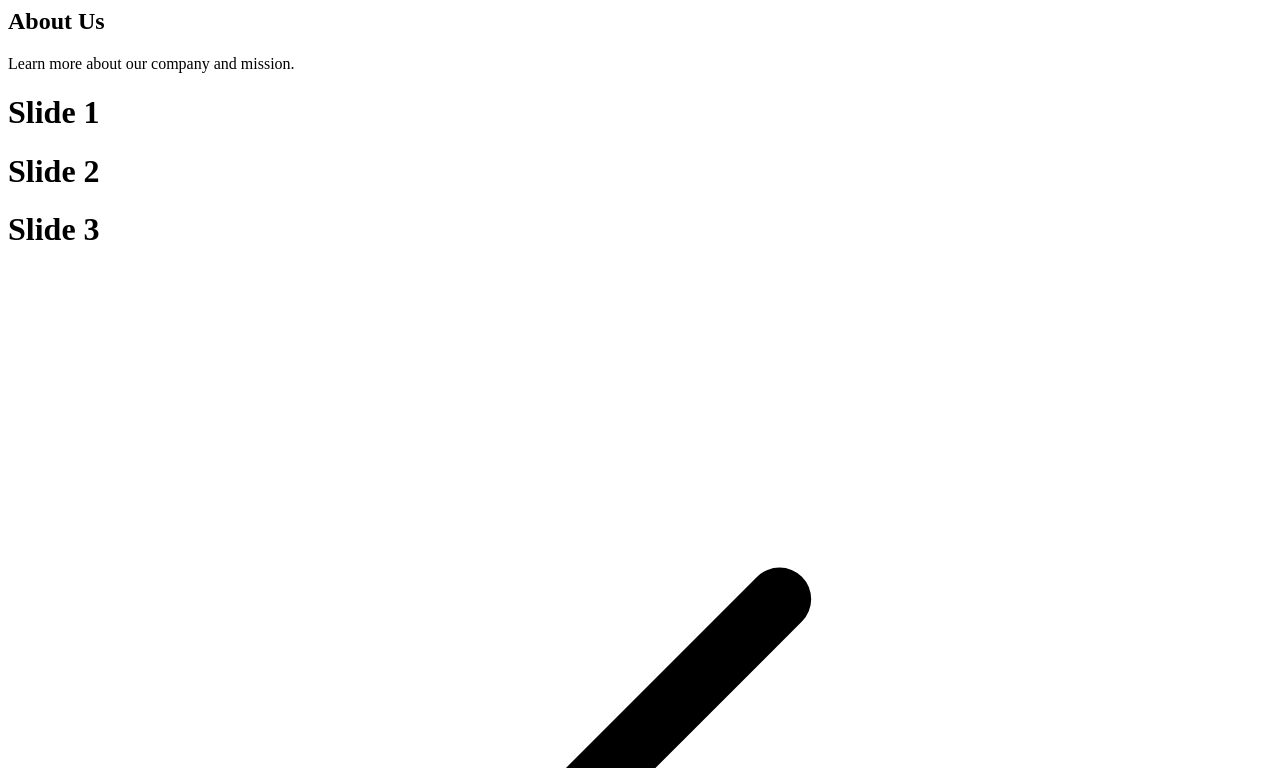
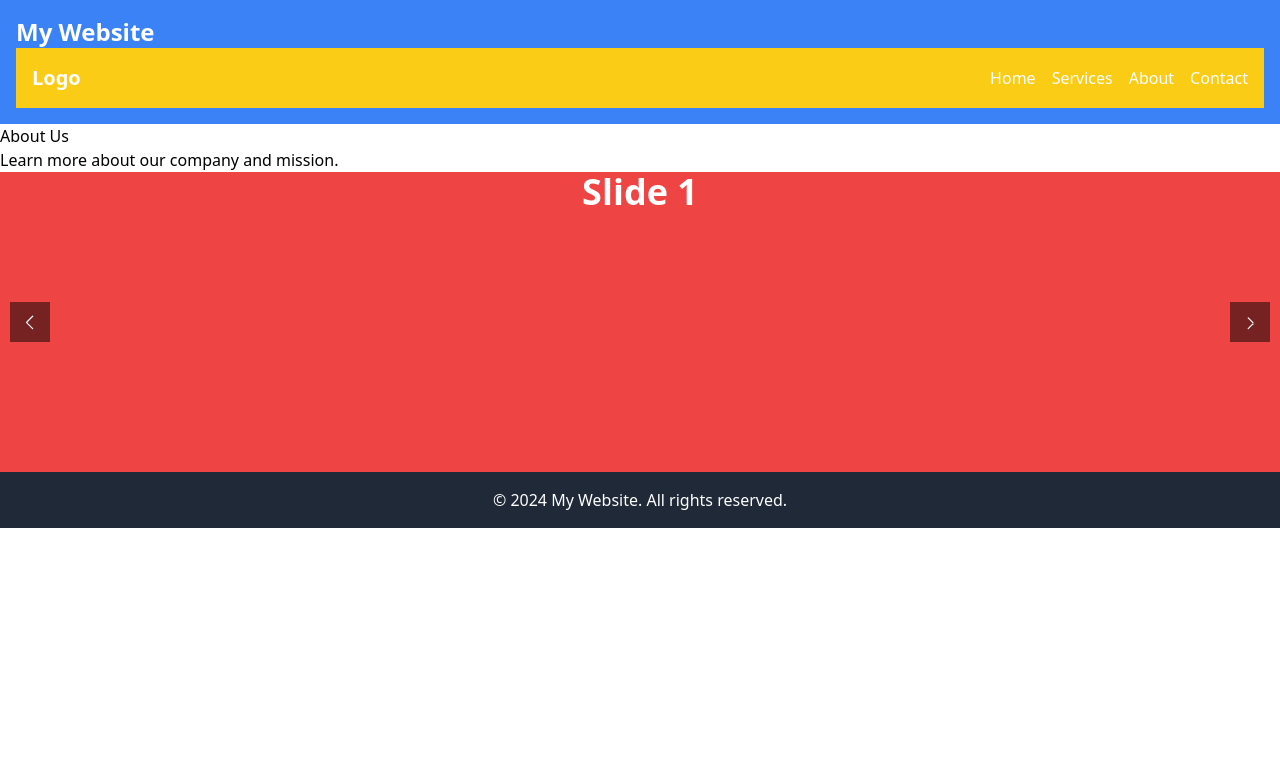
Before and after one commit to kennethcalzado/projectsunlimited, a PHP site: page /public/home.php in a window 1280 px wide. Shown: the top 768 px of the page. After the commit the page ends 528 px from the top, so only its background shows below. Run offline with PHP 8.4, Linux system fonts and the light colour scheme.

Commit message:
master layout update

```diff
--- a/assets/output.css
+++ b/assets/output.css
@@ -544,12 +544,59 @@ video {
   --tw-backdrop-sepia:  ;
 }
 
+.container {
+  width: 100%;
+}
+
+@media (min-width: 640px) {
+  .container {
+    max-width: 640px;
+  }
+}
+
+@media (min-width: 768px) {
+  .container {
+    max-width: 768px;
+  }
+}
+
+@media (min-width: 1024px) {
+  .container {
+    max-width: 1024px;
+  }
+}
+
+@media (min-width: 1280px) {
+  .container {
+    max-width: 1280px;
+  }
+}
+
+@media (min-width: 1536px) {
+  .container {
+    max-width: 1536px;
+  }
+}
+
 .relative {
   position: relative;
 }
 
+.mx-auto {
+  margin-left: auto;
+  margin-right: auto;
+}
+
+.mt-4 {
+  margin-top: 1rem;
+}
+
 .flex {
   display: flex;
+}
+
+.hidden {
+  display: none;
 }
 
 .h-6 {
@@ -568,6 +615,20 @@ video {
   transform: translate(var(--tw-translate-x), var(--tw-translate-y)) rotate(var(--tw-rotate)) skewX(var(--tw-skew-x)) skewY(var(--tw-skew-y)) scaleX(var(--tw-scale-x)) scaleY(var(--tw-scale-y));
 }
 
+.items-center {
+  align-items: center;
+}
+
+.justify-between {
+  justify-content: space-between;
+}
+
+.space-x-4 > :not([hidden]) ~ :not([hidden]) {
+  --tw-space-x-reverse: 0;
+  margin-right: calc(1rem * var(--tw-space-x-reverse));
+  margin-left: calc(1rem * calc(1 - var(--tw-space-x-reverse)));
+}
+
 .bg-blue-500 {
   --tw-bg-opacity: 1;
   background-color: rgb(59 130 246 / var(--tw-bg-opacity));
@@ -576,6 +637,11 @@ video {
 .bg-gray-100 {
   --tw-bg-opacity: 1;
   background-color: rgb(243 244 246 / var(--tw-bg-opacity));
+}
+
+.bg-gray-800 {
+  --tw-bg-opacity: 1;
+  background-color: rgb(31 41 55 / var(--tw-bg-opacity));
 }
 
 .bg-green-500 {
@@ -588,13 +654,37 @@ video {
   background-color: rgb(239 68 68 / var(--tw-bg-opacity));
 }
 
+.bg-yellow-400 {
+  --tw-bg-opacity: 1;
+  background-color: rgb(250 204 21 / var(--tw-bg-opacity));
+}
+
+.p-4 {
+  padding: 1rem;
+}
+
+.py-4 {
+  padding-top: 1rem;
+  padding-bottom: 1rem;
+}
+
 .text-center {
   text-align: center;
+}
+
+.text-2xl {
+  font-size: 1.5rem;
+  line-height: 2rem;
 }
 
 .text-4xl {
   font-size: 2.25rem;
   line-height: 2.5rem;
+}
+
+.text-xl {
+  font-size: 1.25rem;
+  line-height: 1.75rem;
 }
 
 .font-bold {
@@ -648,3 +738,13 @@ video {
 .carousel-arrow.next {
   right: 10px;
 }
+
+@media (min-width: 768px) {
+  .md\:flex {
+    display: flex;
+  }
+
+  .md\:hidden {
+    display: none;
+  }
+}
--- a/public/home.php
+++ b/public/home.php
@@ -1,4 +1,7 @@
-<!--#include virtual="master.html" -->
+<?php
+$pageTitle = "Home";
+ob_start();
+?>
 
 <div id="content">
     <!-- About page content goes here -->
@@ -18,31 +21,17 @@
             </div>
         </div>
         <div class="carousel-arrow prev" onclick="prevSlide()">
-            <svg
-                class="w-6 h-6"
-                fill="currentColor"
-                xmlns="http://www.w3.org/2000/svg"
-                viewBox="0 0 20 20"
-            >
-                <path
-                    fill-rule="evenodd"
+            <svg class="w-6 h-6" fill="currentColor" xmlns="http://www.w3.org/2000/svg" viewBox="0 0 20 20">
+                <path fill-rule="evenodd"
                     d="M6.707 10l5.147-5.146a.5.5 0 0 1 .708.708l-4.793 4.793 4.793 4.793a.5.5 0 1 1-.708.708l-5.147-5.146a.5.5 0 0 1 0-.708z"
-                    clip-rule="evenodd"
-                />
+                    clip-rule="evenodd" />
             </svg>
         </div>
         <div class="carousel-arrow next" onclick="nextSlide()">
-            <svg
-                class="w-6 h-6"
-                fill="currentColor"
-                xmlns="http://www.w3.org/2000/svg"
-                viewBox="0 0 20 20"
-            >
-                <path
-                    fill-rule="evenodd"
+            <svg class="w-6 h-6" fill="currentColor" xmlns="http://www.w3.org/2000/svg" viewBox="0 0 20 20">
+                <path fill-rule="evenodd"
                     d="M13.293 10l-5.147 5.146a.5.5 0 0 0 .708.708l4.793-4.793-4.793-4.793a.5.5 0 1 0-.708.708l5.147 5.146a.5.5 0 0 0 0-.708z"
-                    clip-rule="evenodd"
-                />
+                    clip-rule="evenodd" />
             </svg>
         </div>
     </div>
@@ -50,31 +39,43 @@
 
 <script>
     let currentIndex = 0;
-    const items = document.querySelectorAll(".carousel-item");
+    const items = document.querySelectorAll( ".carousel-item" );
     const totalItems = items.length;
 
-    function nextSlide() {
-        if (currentIndex < totalItems - 1) {
+    function nextSlide ()
+    {
+        if ( currentIndex < totalItems - 1 )
+        {
             currentIndex++;
-        } else {
+        } else
+        {
             currentIndex = 0;
         }
         updateCarousel();
     }
 
-    function prevSlide() {
-        if (currentIndex > 0) {
+    function prevSlide ()
+    {
+        if ( currentIndex > 0 )
+        {
             currentIndex--;
-        } else {
+        } else
+        {
             currentIndex = totalItems - 1;
         }
         updateCarousel();
     }
 
-    function updateCarousel() {
+    function updateCarousel ()
+    {
         const width = items[currentIndex].clientWidth;
         document.querySelector(
             ".carousel-inner"
-        ).style.transform = `translateX(-${width * currentIndex}px)`;
+        ).style.transform = `translateX(-${ width * currentIndex }px)`;
     }
 </script>
+
+<?php
+$content = ob_get_clean();
+include("../public/master.php");
+?>
--- a/public/master.php
+++ b/public/master.php
@@ -4,12 +4,14 @@
     <head>
         <meta charset="UTF-8">
         <meta name="viewport" content="width=device-width, initial-scale=1.0">
-    <title>My Website</title>
+        <title>
+            <?php echo $pageTitle ?? "Projects Unlimited" ?>
+        </title>
         <!-- Link to your Tailwind CSS file -->
-    <link href="styles.css" rel="stylesheet">
+        <link href="../assets/output.css" rel="stylesheet">
     </head>
 
-<body class="bg-gray-100">
+    <body>
         <!-- Header -->
         <header class="bg-blue-500 text-white p-4">
             <div class="container mx-auto">
@@ -29,8 +31,10 @@
                         </div>
                         <div class="md:hidden">
                             <button class="text-white">
-                            <svg class="w-6 h-6" fill="none" stroke="currentColor" viewBox="0 0 24 24" xmlns="http://www.w3.org/2000/svg">
-                                <path stroke-linecap="round" stroke-linejoin="round" stroke-width="2" d="M4 6h16M4 12h16m-7 6h7"></path>
+                                <svg class="w-6 h-6" fill="none" stroke="currentColor" viewBox="0 0 24 24"
+                                    xmlns="http://www.w3.org/2000/svg">
+                                    <path stroke-linecap="round" stroke-linejoin="round" stroke-width="2"
+                                        d="M4 6h16M4 12h16m-7 6h7"></path>
                                 </svg>
                             </button>
                         </div>
@@ -39,12 +43,8 @@
             </div>
         </header>
 
-    <!-- Main Content -->
-    <main class="container mx-auto mt-4">
-        <!-- Placeholder for page-specific content -->
-        <div id="content">
-            <!-- Page-specific content will be inserted here -->
-        </div>
+        <main>
+            <?php echo $content ?? "" ?>
         </main>
 
         <!-- Footer -->
@@ -55,5 +55,4 @@
         </footer>
 
     </body>
-
 </html>
--- a/tailwind.config.js
+++ b/tailwind.config.js
@@ -1,6 +1,7 @@
 /** @type {import('tailwindcss').Config} */
 module.exports = {
-  content: ['./src/**/*.{js,jsx,ts,tsx}', './public/home.html'],
+  enabled: true,
+  content: ['./src/**/*.{js,jsx,ts,tsx}', './public/master.php', './**/*.php'],
   theme: {
     extend: {},
   },
```
Also changed, not shown: public/LAYOUT COPY HERE.TXT (added, +10 -0 lines). Lines whose indentation alone changed are shown as unchanged.
